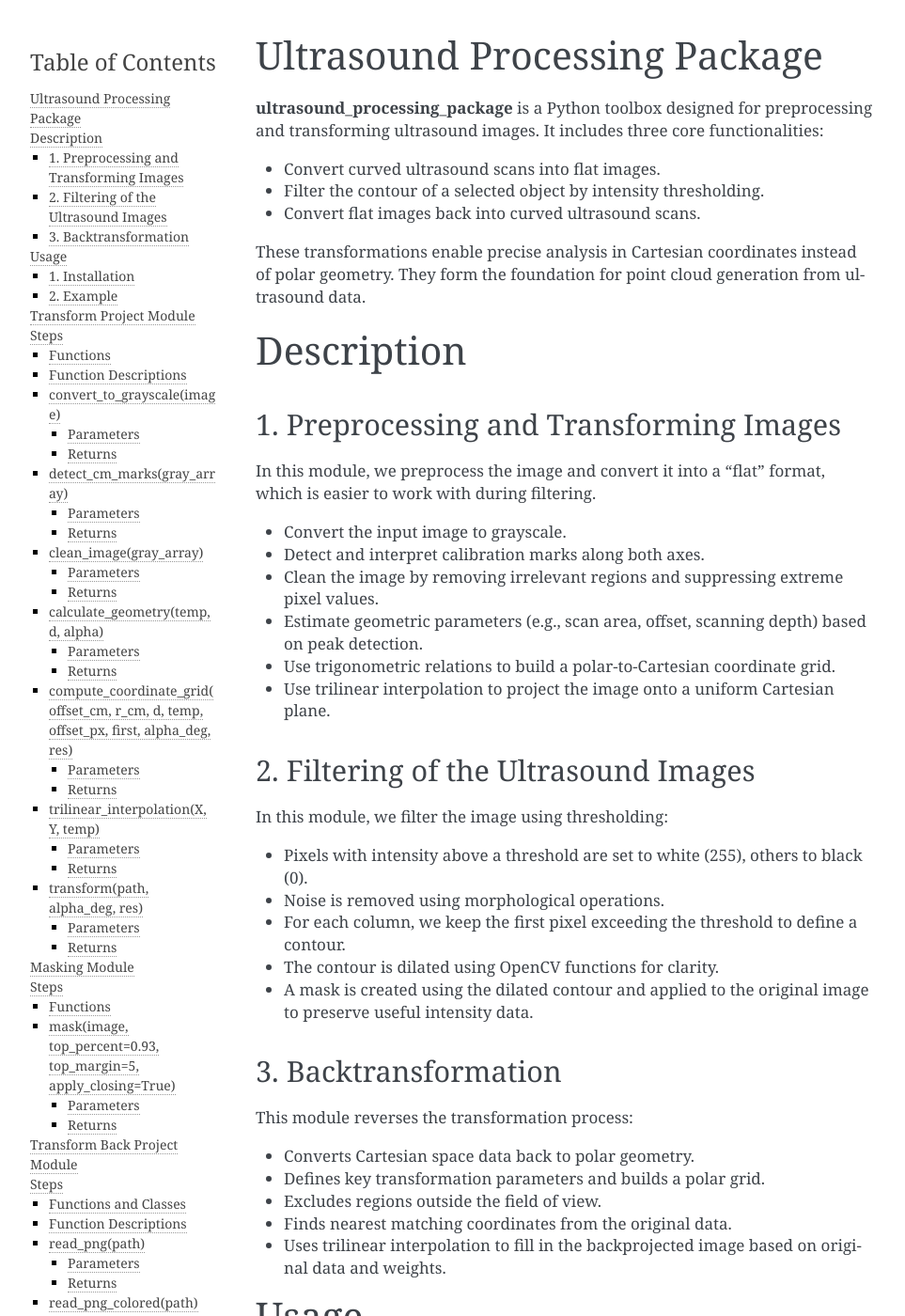
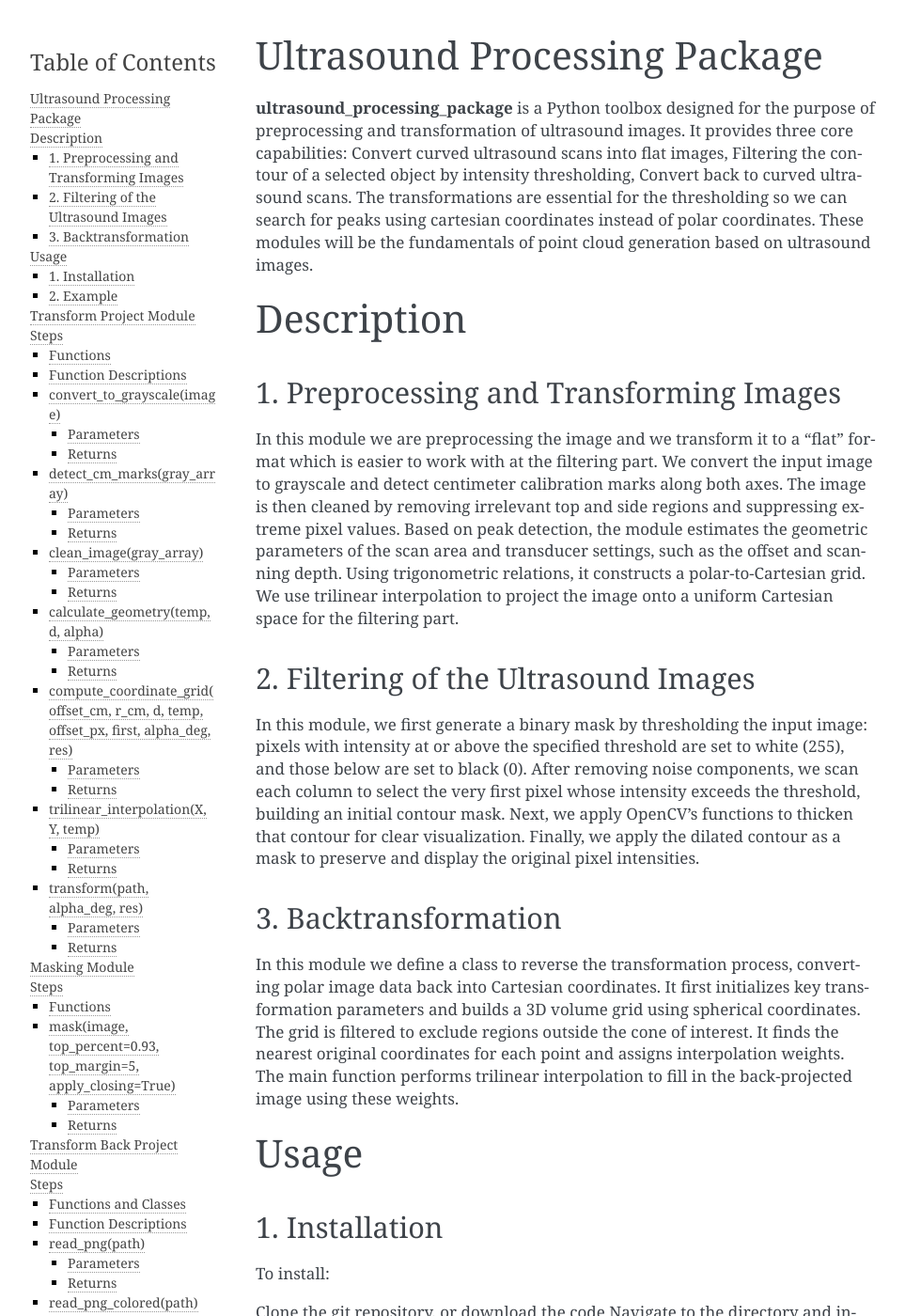
Before and after one commit to Mart-SciecPyt/ScPytone_ultrasound_processing, a Sphinx documentation site: the page built from docs/usage.rst, in a window 1280 px wide and 1400 px high. Shown: the whole window at 94% size, without its empty margins (148-1111 px from the left). Built offline with Sphinx 7.4.7, drawn with Linux system fonts in a browser that asks for light colours; some of the changed text lies outside the part shown.

Commit message:
Update usage.rst

```diff
--- a/docs/usage.rst
+++ b/docs/usage.rst
@@ -1,15 +1,8 @@
 Ultrasound Processing Package
 =============================
 
-**ultrasound_processing_package** is a Python toolbox designed for preprocessing and transforming ultrasound images.
-It includes three core functionalities:
+**ultrasound_processing_package** is a Python toolbox designed for the purpose of preprocessing and transformation of ultrasound images. It provides three core capabilities: Convert curved ultrasound scans into flat images, Filtering the contour of a selected object by intensity thresholding, Convert back to curved ultrasound scans. The transformations are essential for the thresholding so we can search for peaks using cartesian coordinates instead of polar coordinates. These modules will be the fundamentals of point cloud generation based on ultrasound images.
 
-- Convert curved ultrasound scans into flat images.
-- Filter the contour of a selected object by intensity thresholding.
-- Convert flat images back into curved ultrasound scans.
-
-These transformations enable precise analysis in Cartesian coordinates instead of polar geometry.
-They form the foundation for point cloud generation from ultrasound data.
 
 
 Description
@@ -18,38 +11,19 @@ Description
 1. Preprocessing and Transforming Images
 ----------------------------------------
 
-In this module, we preprocess the image and convert it into a “flat” format, which is easier to work with during filtering.
-
-- Convert the input image to grayscale.
-- Detect and interpret calibration marks along both axes.
-- Clean the image by removing irrelevant regions and suppressing extreme pixel values.
-- Estimate geometric parameters (e.g., scan area, offset, scanning depth) based on peak detection.
-- Use trigonometric relations to build a polar-to-Cartesian coordinate grid.
-- Use trilinear interpolation to project the image onto a uniform Cartesian plane.
+In this module we are preprocessing the image and we transform it to a “flat” format which is easier to work with at the filtering part. We convert the input image to grayscale and detect centimeter calibration marks along both axes. The image is then cleaned by removing irrelevant top and side regions and suppressing extreme pixel values. Based on peak detection, the module estimates the geometric parameters of the scan area and transducer settings, such as the offset and scanning depth. Using trigonometric relations, it constructs a polar-to-Cartesian grid. We use trilinear interpolation to project the image onto a uniform Cartesian space for the filtering part.
 
 
 2. Filtering of the Ultrasound Images
 -------------------------------------
 
-In this module, we filter the image using thresholding:
-
-- Pixels with intensity above a threshold are set to white (255), others to black (0).
-- Noise is removed using morphological operations.
-- For each column, we keep the first pixel exceeding the threshold to define a contour.
-- The contour is dilated using OpenCV functions for clarity.
-- A mask is created using the dilated contour and applied to the original image to preserve useful intensity data.
+In this module, we first generate a binary mask by thresholding the input image: pixels with intensity at or above the specified threshold are set to white (255), and those below are set to black (0). After removing noise components, we scan each column to select the very first pixel whose intensity exceeds the threshold, building an initial contour mask. Next, we apply OpenCV’s functions to thicken that contour for clear visualization. Finally, we apply the dilated contour as a mask to preserve and display the original pixel intensities.
 
 
 3. Backtransformation
 ---------------------
 
-This module reverses the transformation process:
-
-- Converts Cartesian space data back to polar geometry.
-- Defines key transformation parameters and builds a polar grid.
-- Excludes regions outside the field of view.
-- Finds nearest matching coordinates from the original data.
-- Uses trilinear interpolation to fill in the backprojected image based on original data and weights.
+In this module we define a class to reverse the transformation process, converting polar image data back into Cartesian coordinates. It first initializes key transformation parameters and builds a 3D volume grid using spherical coordinates. The grid is filtered to exclude regions outside the cone of interest. It finds the nearest original coordinates for each point and assigns interpolation weights. The main function performs trilinear interpolation to fill in the back-projected image using these weights.
 
 
 Usage
@@ -60,10 +34,11 @@ Usage
 
 To install:
 
+Clone the git repository, or download the code
+Navigate to the directory and install with pip
+
 .. code-block:: bash
 
-   git clone <repository-url>
-   cd ultrasound_processing_package
    pip install ultrasound_processing_package
 
 Make sure to set the proper paths to the files.
```
Also changed, not shown: other parts of docs/usage.rst (+0 -1 lines).
